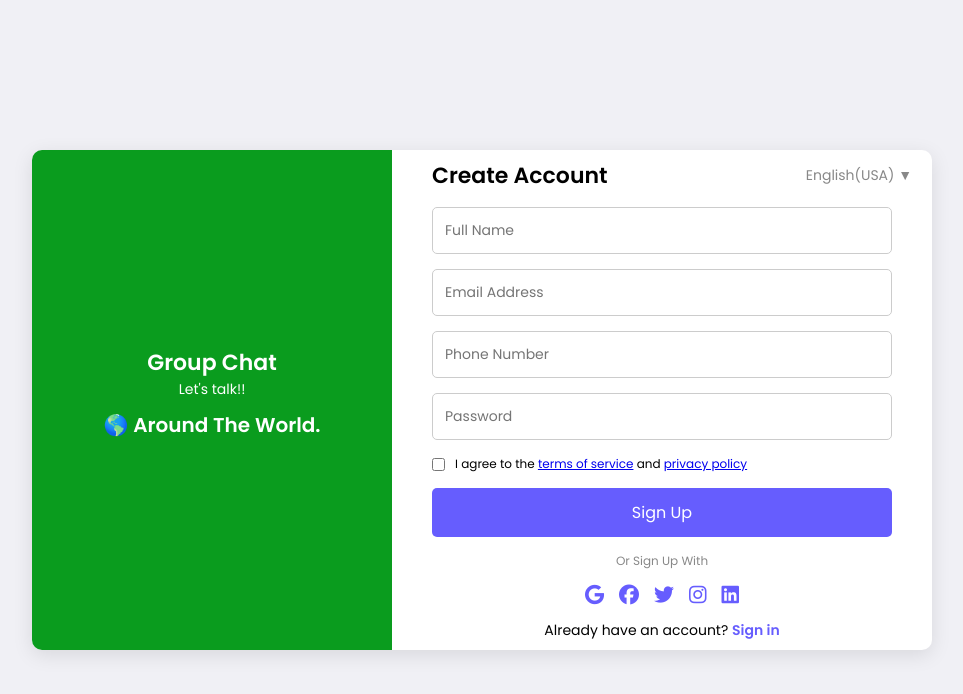
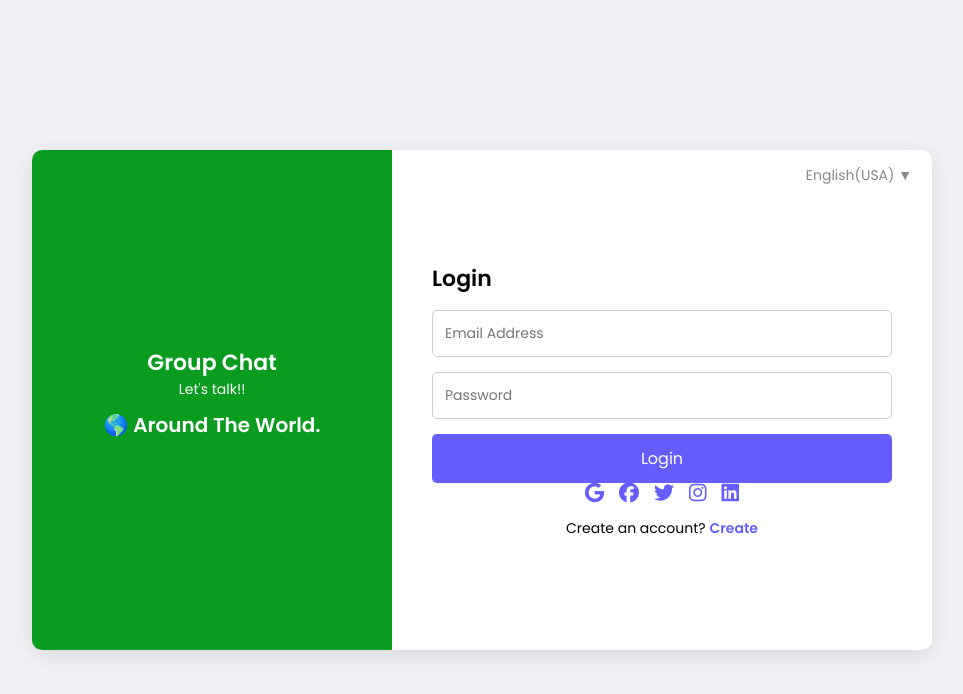
Before and after one commit to sumansourav505/Group-Chat-Fullstack, a website: page views/login.html in a window 1280 px wide. Shown: the whole page, without its empty margins (158-1121 px from the left). Drawn offline with nearby package versions, Linux system fonts and the light colour scheme; files that its build step writes are made by us from their sources.

Commit message:
loginpage frontend

```diff
--- a/app.js
+++ b/app.js
@@ -15,6 +15,7 @@ app.use(express.static(path.join(__dirname,'public')));
 
 //serve static page
 app.get('/signup',(req,res)=>res.sendFile(path.join(__dirname,'views','signUp.html')));
+app.get('/',(req,res)=>res.sendFile(path.join(__dirname,'views','login.html')));
 
 //routes
 app.use('/user',userRoutes);
--- a/controllers/user.js
+++ b/controllers/user.js
@@ -27,3 +27,4 @@ exports.signup=async(req,res)=>{
     };
     // res.redirect('/');
 };
+exports.login=async(req,res)=>{};
--- a/public/signup.js
+++ b/public/signup.js
@@ -22,6 +22,7 @@ signUpForm.addEventListener('submit',async function(event){
         console.log(('Signup successful:',response.data));
         alert(response.data.message);
         signUpForm.reset();
+        window.location.href='/';
     }catch(error){
         console.error('Error:',error);
 
--- a/public/style.css
+++ b/public/style.css
@@ -118,6 +118,16 @@ h2 {
     border-radius: 5px;
     cursor: pointer;
 }
+.login-btn{
+    width: 100%;
+    background: #665dfe;
+    color: white;
+    border: none;
+    padding: 12px;
+    font-size: 16px;
+    border-radius: 5px;
+    cursor: pointer;
+}
 
 .signup-btn:hover {
     background: #554cdf;
--- a/routes/user.js
+++ b/routes/user.js
@@ -4,5 +4,6 @@ const userController=require('../controllers/user');
 const router=express.Router();
 
 router.post('/signup',userController.signup);
+router.post('/login',userController.login);
 
 module.exports=router;
--- a/views/signup.html
+++ b/views/login.html
@@ -48,32 +48,20 @@
     <!-- Right Section -->
     <div class="right-section">
         <div class="language-switch">English(USA) ▼</div>
-        <h2>Create Account</h2>
+        <h2>Login</h2>
 
-        <form id="signUpForm">
-            <div class="input-group">
-                <input type="text" id="name"placeholder="Full Name" required>
-            </div>
+        <form id="loginForm">
             <div class="input-group">
                 <input type="email" id="email" placeholder="Email Address" required>
-            </div>
-            <div class="input-group">
-                <input type="tel" id="phone"placeholder="Phone Number" required>
             </div>
             <div class="input-group password">
                 <input type="password" id="pwd"placeholder="Password" required>
                 <!-- <i class="fas fa-eye-slash"></i> -->
             </div>
-
-            <div class="terms">
-                <input type="checkbox" id="terms" required>
-                <label for="terms">I agree to the <a href="#">terms of service</a> and <a href="#">privacy policy</a></label>
-            </div>
-
-            <button type="submit" class="signup-btn">Sign Up</button>
+            <button type="submit" class="login-btn">Login</button>
         </form>
 
-        <p class="or">Or Sign Up With</p>
+        <!-- <p class="or">Or Sign Up With</p> -->
         <div class="social-icons">
             <i class="fab fa-google"></i>
             <i class="fab fa-facebook"></i>
@@ -82,7 +70,7 @@
             <i class="fab fa-linkedin"></i>
         </div>
 
-        <p class="login-link">Already have an account? <a href="#">Sign in</a></p>
+        <p class="login-link">Create an account? <a href="/signup">Create</a></p>
     </div>
 </div>
 <script src="/signup.js"></script>
```
Also changed, not shown: public/login.js (added, +29 -0 lines).
